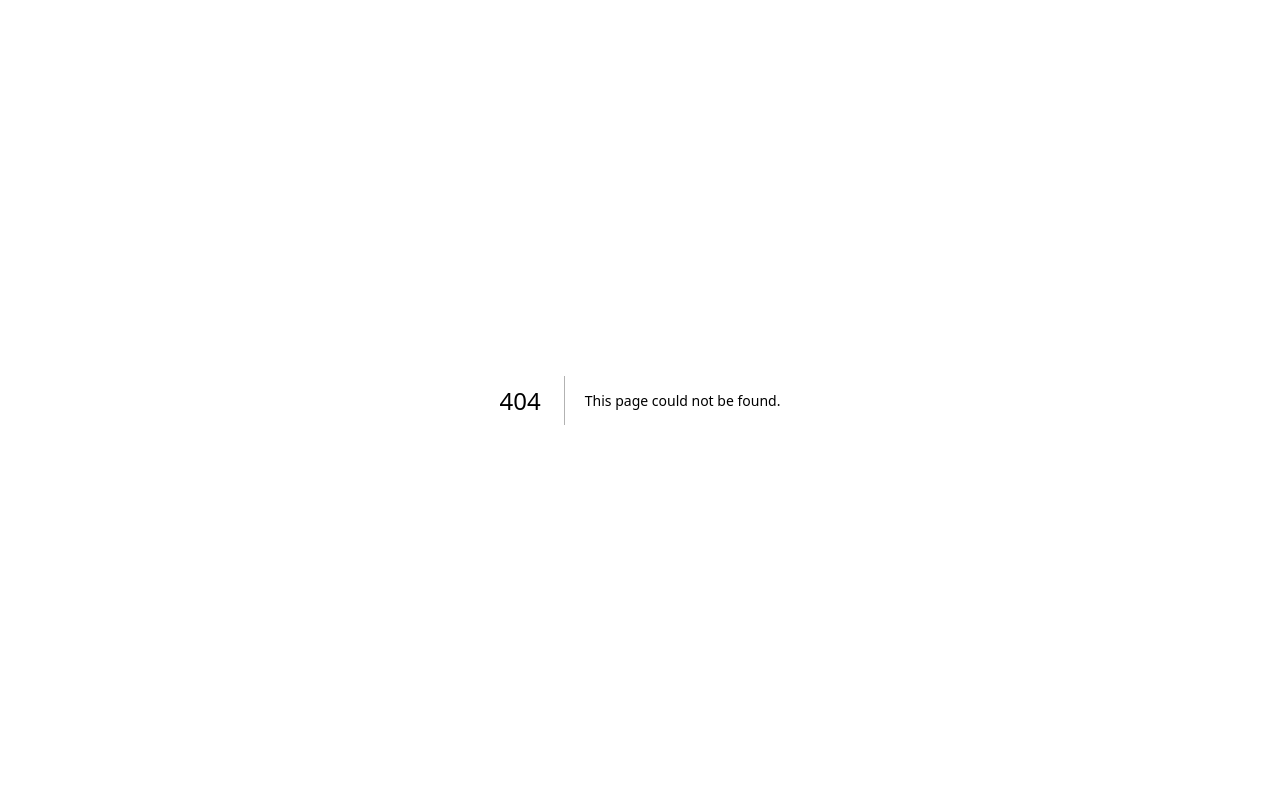
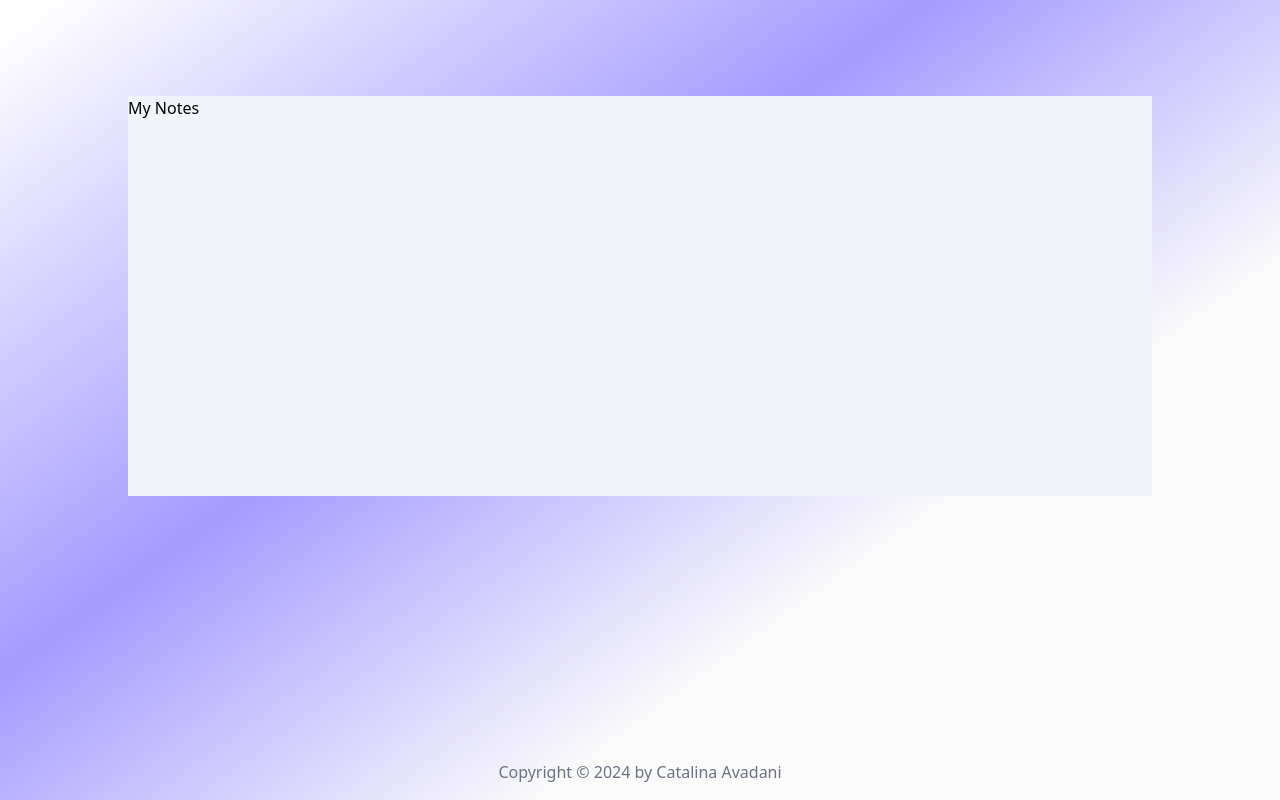
Before and after one commit to CatAvadani/my-notes, a Next.js app: page /allNotes in a window 1280 px wide. Before the commit this address had no page. Built offline with nearby package versions, Linux system fonts and the light colour scheme.

Commit message:
Create a context - adding note functionality.

```diff
--- /dev/null
+++ b/app/allNotes/page.tsx
@@ -0,0 +1,18 @@
+"use client";
+import { useNotes } from "../contexts/NoteContext";
+
+export default function AllNotes() {
+  const { notes } = useNotes();
+  return (
+    <div className=' flex flex-col mt-24 w-[80vw] h-[50vh] bg-slate-100 text-black'>
+      <h1>My Notes</h1>
+
+      {notes.map((note) => (
+        <div key={note.title}>
+          <h1>{note.title}</h1>
+          <p>{note.text}</p>
+        </div>
+      ))}
+    </div>
+  );
+}
--- /dev/null
+++ b/app/components/Footer.tsx
@@ -0,0 +1,8 @@
+export default function Footer() {
+  const currentYear = new Date().getFullYear();
+  return (
+    <p className=' p-4 text-gray-500'>
+      Copyright © {currentYear} by Catalina Avadani
+    </p>
+  );
+}
--- /dev/null
+++ b/app/contexts/NoteContext.tsx
@@ -0,0 +1,36 @@
+"use client";
+import { PropsWithChildren, createContext, useContext, useState } from "react";
+
+export interface Note {
+  title: string;
+  text: string;
+}
+
+interface NoteContextValue {
+  notes: Note[];
+  addNotes: (note: Note) => void;
+}
+
+const NoteContext = createContext({} as NoteContextValue);
+
+function NotesProvider(props: PropsWithChildren) {
+  const [notes, setNotes] = useState<Note[]>([]);
+
+  const addNotes = (note: Note) => {
+    setNotes([...notes, note]);
+  };
+
+  return (
+    <NoteContext.Provider
+      value={{
+        notes,
+        addNotes,
+      }}
+    >
+      {props.children}
+    </NoteContext.Provider>
+  );
+}
+
+export const useNotes = () => useContext(NoteContext);
+export default NotesProvider;
--- a/app/layout.tsx
+++ b/app/layout.tsx
@@ -1,4 +1,6 @@
 import type { Metadata } from "next";
+import Footer from "./components/Footer";
+import NotesProvider from "./contexts/NoteContext";
 import "./globals.css";
 
 export const metadata: Metadata = {
@@ -13,8 +15,11 @@ export default function RootLayout({
 }>) {
   return (
     <html lang='en'>
-      <body className=' h-screen flex flex-col justify-top items-center'>
-        {children}
+      <body className='h-screen flex flex-col items-center justify-between'>
+        <main className=' flex flex-col items-center '>
+          <NotesProvider>{children}</NotesProvider>
+        </main>
+        <Footer />
       </body>
     </html>
   );
--- a/app/page.tsx
+++ b/app/page.tsx
@@ -1,13 +1,43 @@
+"use client";
+import { useRouter } from "next/navigation";
+import { useState } from "react";
+import { useNotes } from "./contexts/NoteContext";
+
 export default function Home() {
+  const router = useRouter();
+  const { addNotes } = useNotes();
+  const [newTitle, setNewTitle] = useState("");
+  const [newNote, setNewNote] = useState("");
+
+  function handleTitleChange(e) {
+    const text = e.target.value;
+    setNewTitle(text);
+  }
+
+  function handleNoteChange(e) {
+    const note = e.target.value;
+    setNewNote(note);
+  }
+
+  function handleClick(e) {
+    const note = { title: newTitle, text: newNote };
+    addNotes(note);
+    router.push("/allNotes");
+    e.preventDefault();
+  }
+
   return (
     <div className=' flex flex-col items-center py-4 mt-9 space-y-5'>
       <h1 className='text-2xl md:text-3xl font-bold mb-10 mt-0'>MY NOTES</h1>
       <form
+        onSubmit={handleClick}
         action='submit'
         className='flex flex-col space-y-1 bg-black/5 rounded p-8 w-[90vw] md:p-10 md:px-16  md:w-full'
       >
         <label className=' font-semibold mb-2'>New Note</label>
         <input
+          onChange={handleTitleChange}
+          value={newTitle}
           type='text'
           placeholder='Enter title'
           className='
@@ -15,14 +45,17 @@ export default function Home() {
         />
 
         <textarea
-          name='Your Note'
-          id='note'
+          onChange={handleNoteChange}
+          value={newNote}
           cols={50}
           rows={5}
           placeholder='Enter note'
           className=' p-4 rounded text-black'
         ></textarea>
-        <button className=' p-4 bg-[#675c88] text-white font-semibold rounded hover:bg-[#53486b] transition-all hover:text-slate-300'>
+        <button
+          type='submit'
+          className=' p-4 bg-[#675c88] text-white font-semibold rounded hover:bg-[#53486b] transition-all hover:text-slate-300'
+        >
           SAVE NOTE
         </button>
       </form>
--- a/tailwind.config.ts
+++ b/tailwind.config.ts
@@ -6,15 +6,5 @@ const config: Config = {
     "./components/**/*.{js,ts,jsx,tsx,mdx}",
     "./app/**/*.{js,ts,jsx,tsx,mdx}",
   ],
-  theme: {
-    extend: {
-      backgroundImage: {
-        "gradient-radial": "radial-gradient(var(--tw-gradient-stops))",
-        "gradient-conic":
-          "conic-gradient(from 180deg at 50% 50%, var(--tw-gradient-stops))",
-      },
-    },
-  },
-  plugins: [],
 };
 export default config;
```
